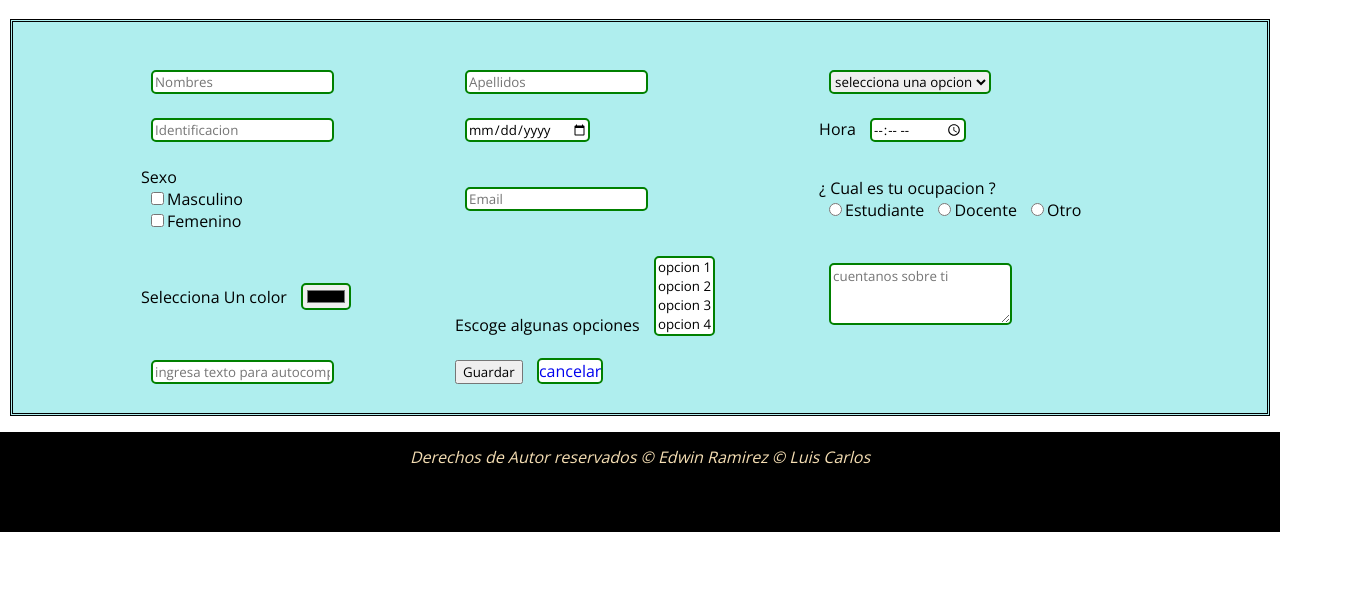
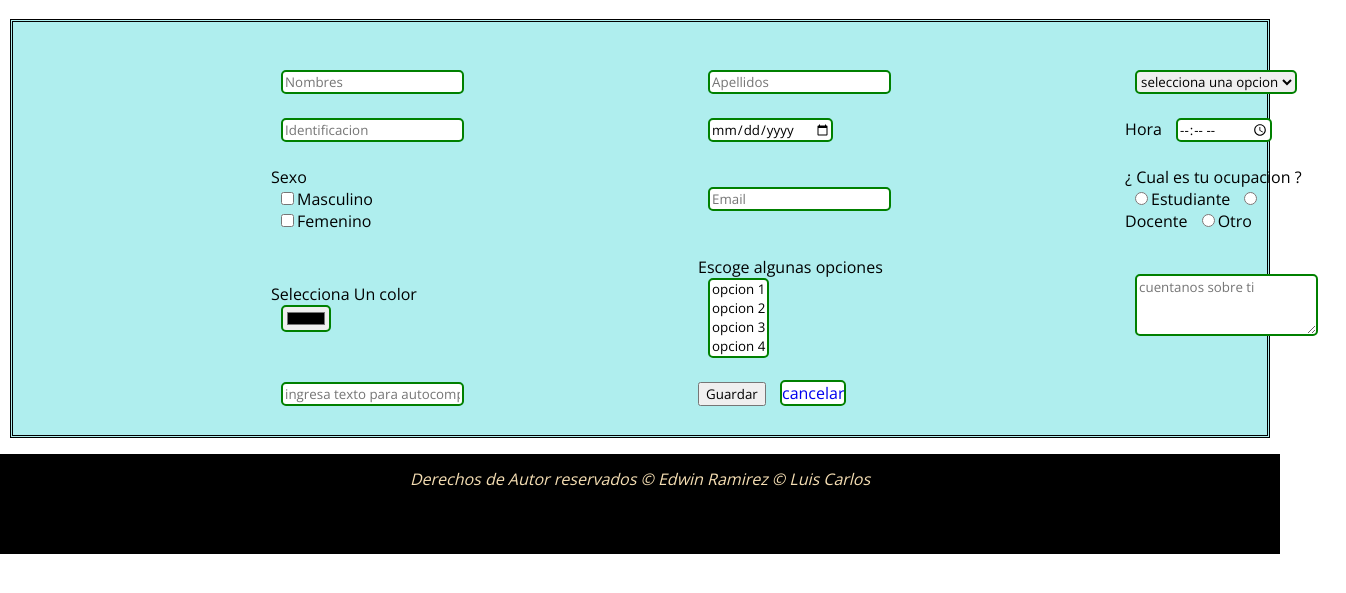
Before and after one commit to EdwinRamirez19/maquetado, a plain HTML site: page formsuscripcion.html in a window 1280 px wide. Shown: the part 107-700 px from the top of the page, 1346 px wide, since content can reach past the window. Drawn offline with nearby package versions, Linux system fonts and the light colour scheme.

Commit message:
cambios css

```diff
--- a/css/form.css
+++ b/css/form.css
@@ -17,7 +17,7 @@
 }
 
 #formulario tr td div{
-    margin-left: 100px;
+    margin-left: 230px;
     margin-top: 20px;
     position: relative;
 }
```
